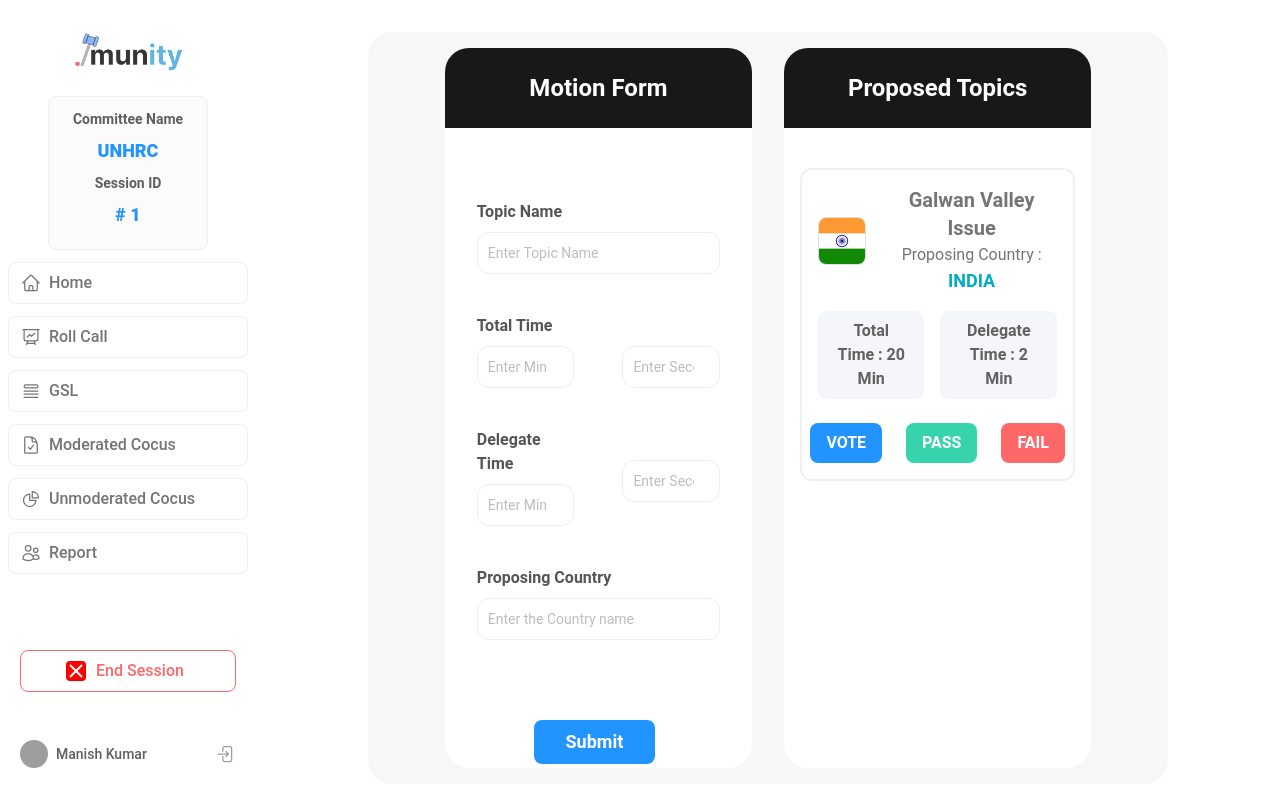
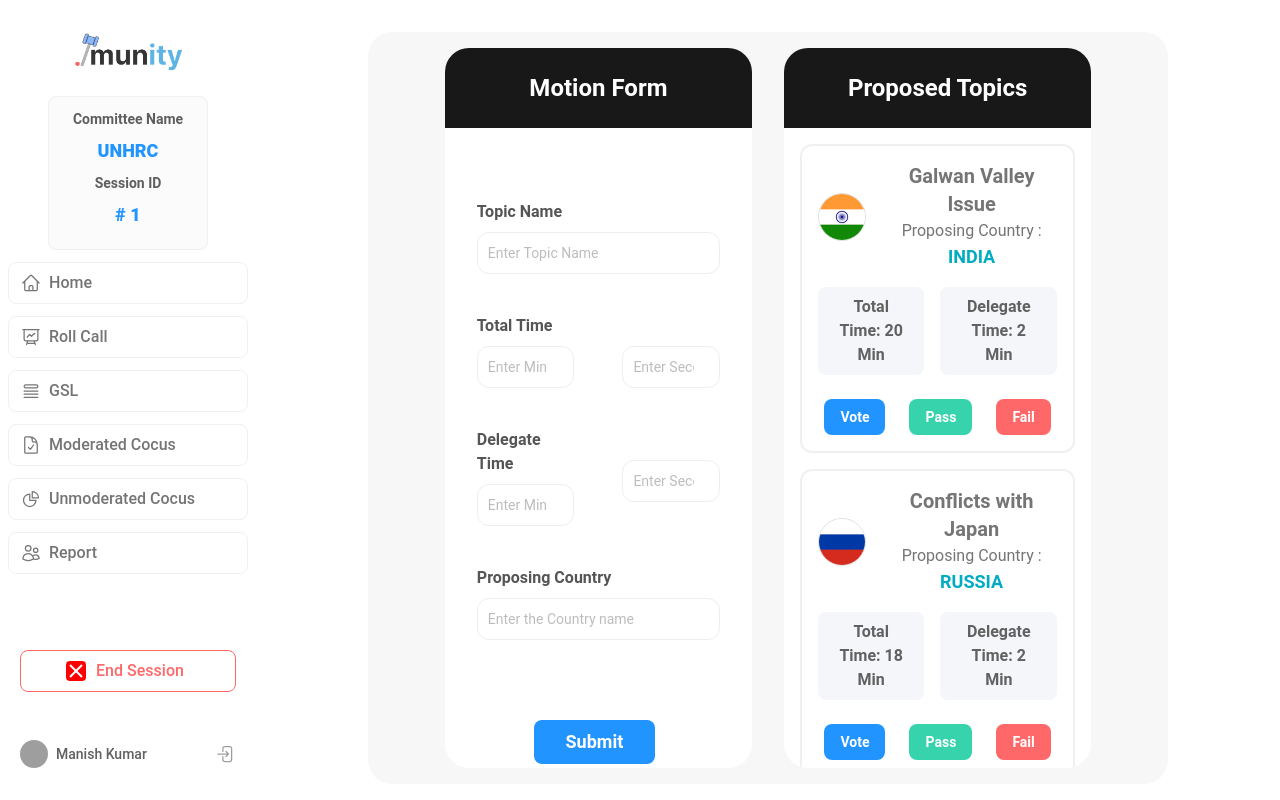
Before and after one commit to Manish026636/munup, a React (Create React App) app: page /MDashboard in a window 1280 px wide. Built offline with nearby package versions, Linux system fonts and the light colour scheme; grey boxes are pictures that could not be loaded.

Commit message:
ptopics updated

```diff
--- a/src/App.css
+++ b/src/App.css
@@ -1,38 +1,3 @@
-.App {
-  text-align: center;
+.scrollbar-hide::-webkit-scrollbar {
+  display: none;
 }
-
-.App-logo {
-  height: 40vmin;
-  pointer-events: none;
-}
-
-@media (prefers-reduced-motion: no-preference) {
-  .App-logo {
-    animation: App-logo-spin infinite 20s linear;
-  }
-}
-
-.App-header {
-  background-color: #282c34;
-  min-height: 100vh;
-  display: flex;
-  flex-direction: column;
-  align-items: center;
-  justify-content: center;
-  font-size: calc(10px + 2vmin);
-  color: white;
-}
-
-.App-link {
-  color: #61dafb;
-}
-
-@keyframes App-logo-spin {
-  from {
-    transform: rotate(0deg);
-  }
-  to {
-    transform: rotate(360deg);
-  }
-}
--- a/src/components/MCAUS/Motion/MPTopics.jsx
+++ b/src/components/MCAUS/Motion/MPTopics.jsx
@@ -1,42 +1,100 @@
-import React from 'react'
-const MPTopics = () => {
+import React from "react";
+
+const TopicCard = ({ imageSrc, title, country, totalTime, delegateTime }) => {
   return (
-    <>
-      <div class="bg-white h-[90vh] relative   border-t-[3vh] border-[#F0F0F0] border-t-[#181818] text-center   rounded-3xl w-2/5 p-4">
-        <h1 className='text-2xl text-white font-semibold absolute top-0 left-0 right-0 mx-auto bg-[#181818] pb-6 '>Proposed Topics</h1>
-        <div className='flex mt-10 justify-center items-center'>
-
-          <div className="  lg:px-0 w-full mt-10 mx-auto">
-            <div className=" overflow-hidden bg-white border-2 border-[#F0F0F0] p-4 rounded-xl  ">
-              <div >
+    <div className="lg:px-0 w-full mt-4 mx-auto">
+      <div className=" bg-white border-2 border-[#F0F0F0] p-4 rounded-xl">
+        <div>
           <div className="flex items-center">
-                  <img className="flex-shrink-0 w-12 rounded-lg border border-gray-300 h-auto" src="india.png" alt="" />
+            <img
+              className="w-12 h-12 border border-gray-300 rounded-full"
+              src={imageSrc}
+              alt=""
+            />
             <div className="ml-5 mr-auto">
-                    <p className="text-xl font-bold text-gray-600">Galwan Valley Issue</p>
-                    <p className="mt-px text-md text-gray-600">Proposing Country : <span className="font-bold text-cyan-600 text-lg">INDIA</span></p>
+              <p className="text-xl font-bold text-gray-600">{title}</p>
+              <p className="mt-px text-md text-gray-600">
+                Proposing Country :{" "}
+                <span className="font-bold text-cyan-600 text-lg">
+                  {country}
+                </span>
+              </p>
             </div>
-
           </div>
-                <div className='flex justify-center gap-4 mt-4 items-center'>
-                  <h1 className='bg-[#f4f6f9]   px-4 py-2  text-md rounded-lg text-gray-700  font-bold'>Total Time : 20 Min</h1>
-                  <h1 className='bg-[#f4f6f9]  px-4 py-2  text-md rounded-lg  text-gray-700 font-bold'>Delegate Time : <span>2 Min</span></h1>
-
+          <div className="flex justify-center gap-4 mt-4 items-center">
+            <h1 className="bg-[#f4f6f9] px-4 py-2 text-md rounded-lg text-gray-700 font-bold">
+              Total Time: {totalTime}
+            </h1>
+            <h1 className="bg-[#f4f6f9] px-4 py-2 text-md rounded-lg text-gray-700 font-bold">
+              Delegate Time: <span>{delegateTime}</span>
+            </h1>
           </div>
-                <div className='flex justify-center gap-6 mt-6 items-center'>
-                  <button className='bg-[#2194FF] px-4 py-2  text-md rounded-lg text-white font-bold'>VOTE</button>
-                  <button className='bg-[#37D3AD] px-4 py-2  text-md rounded-lg text-white font-bold'>PASS</button>
-                  <button className='bg-[#FF6868] px-4 py-2  text-md rounded-lg text-white font-bold'>FAIL</button>
-
-
-                </div>
-
+          <div className="flex justify-center gap-6 mt-6 items-center">
+            <button className="bg-[#2194FF] px-4 py-2 text-sm rounded-lg text-white font-bold">
+              Vote
+            </button>
+            <button className="bg-[#37D3AD] px-4 py-2 text-sm rounded-lg text-white font-bold">
+              Pass
+            </button>
+            <button className="bg-[#FF6868] px-4 py-2 text-sm rounded-lg text-white font-bold">
+              Fail
+            </button>
           </div>
         </div>
       </div>
     </div>
+  );
+};
+
+const MPTopics = () => {
+  const topics = [
+    {
+      imageSrc: "india.png",
+      title: "Galwan Valley Issue",
+      country: "INDIA",
+      totalTime: "20 Min",
+      delegateTime: "2 Min",
+    },
+    {
+      imageSrc: "russia.png",
+      title: "Conflicts with Japan",
+      country: "RUSSIA",
+      totalTime: "18 Min",
+      delegateTime: "2 Min",
+    },
+    {
+      imageSrc: "usa.png",
+      title: "Global Warming",
+      country: "USA",
+      totalTime: "16 Min",
+      delegateTime: "2 Min",
+    },
+    {
+      imageSrc: "france.png",
+      title: "Nuclear Disarmament",
+      country: "FRANCE",
+      totalTime: "14 Min",
+      delegateTime: "2 Min",
+    },
+    // Add more topics as needed
+  ];
+
+  return (
+    <>
+      <div className="bg-white overflow-hidden scrollbar-hide h-[90vh] relative border-t-[3vh] border-[#F0F0F0] border-t-[#181818] text-center rounded-3xl w-2/5 p-4 overflow-y-auto overscroll-contain">
+        <h1 className="text-2xl text-white font-semibold absolute top-0 left-0 right-0 mx-auto bg-[#181818] pb-6">
+          Proposed Topics
+        </h1>
+        <div className="flex flex-col mt-10 justify-center items-center">
+          {topics.map((topic, index) => (
+            <div key={index} className="flex justify-center items-center">
+              <TopicCard {...topic} />
+            </div>
+          ))}
+        </div>
       </div>
     </>
-  )
-}
+  );
+};
 
-export default MPTopics
+export default MPTopics;
```
Lines whose indentation alone changed are shown as unchanged.
